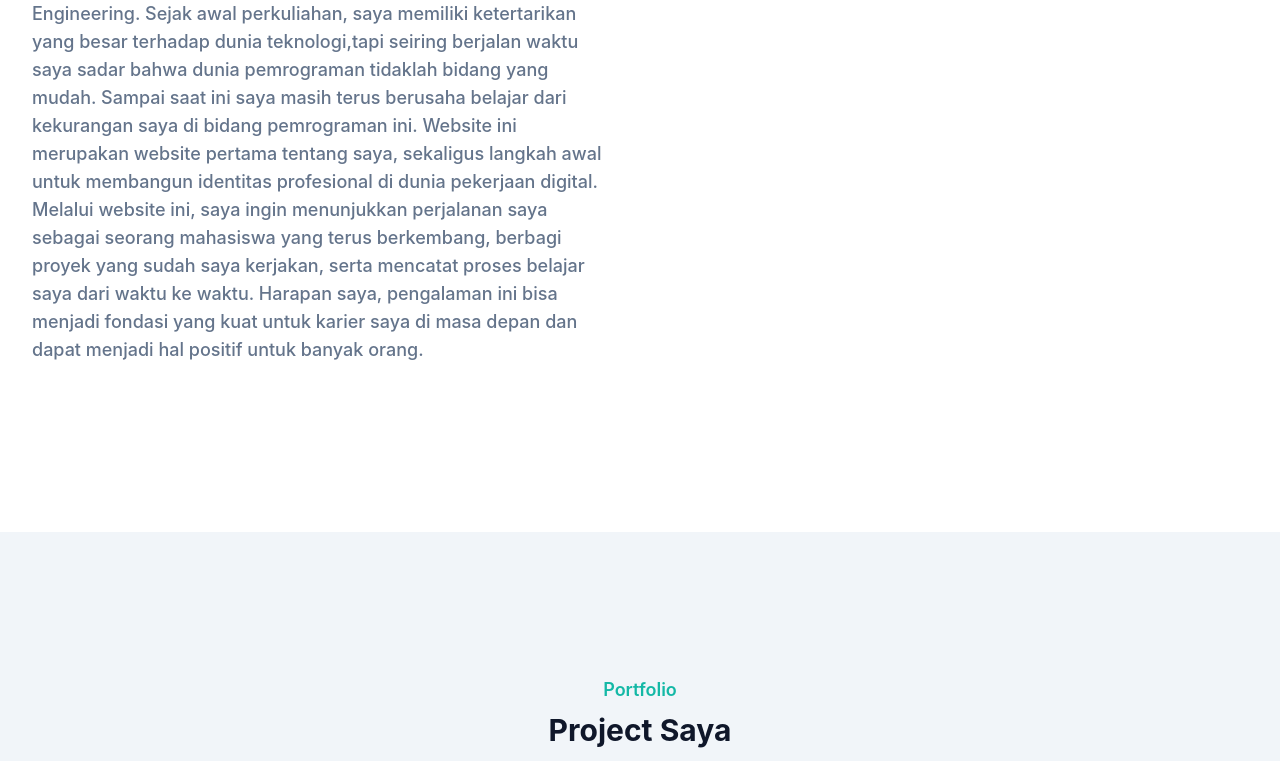
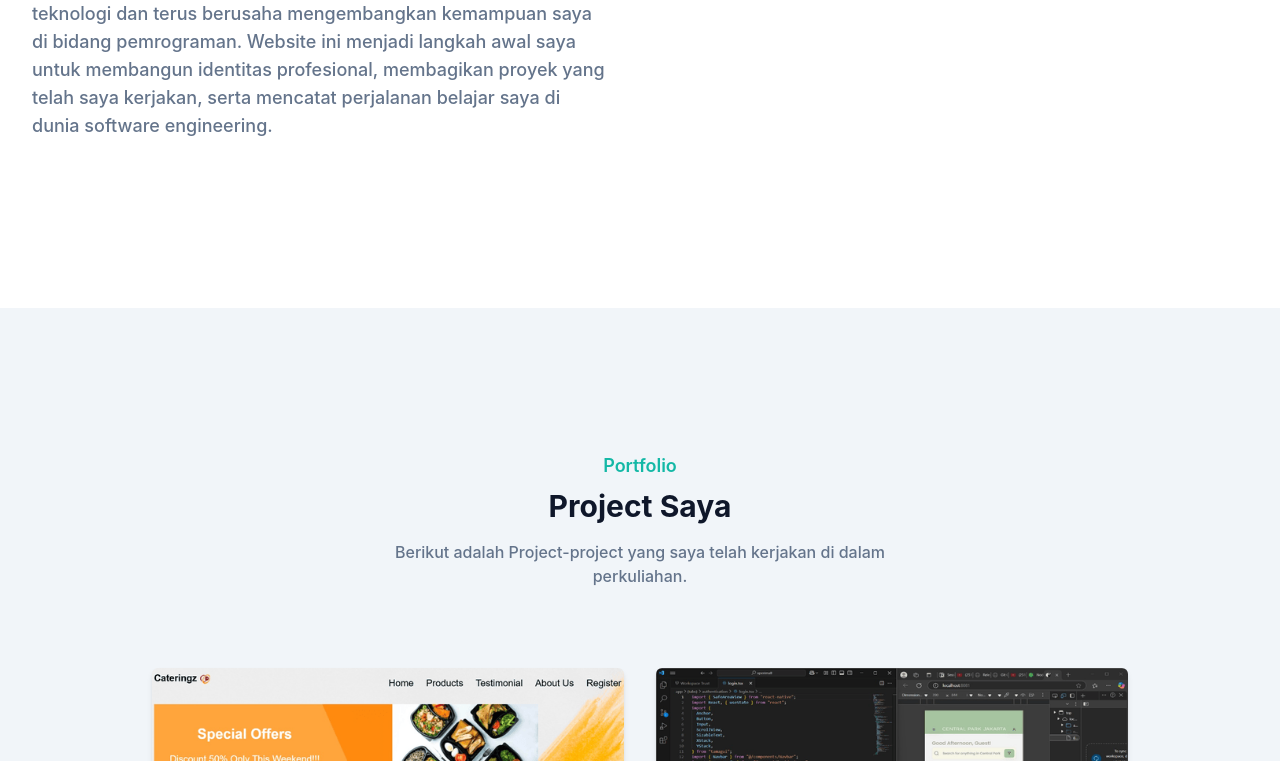
Before and after one commit to 7uannn/PortfolioWeb-tailwind-css, a website: page index.html in a window 1280 px wide. Shown: the part 1119-1880 px from the top of the page. Drawn offline with Linux system fonts and the light colour scheme.

Commit message:
update beberapa teks

```diff
--- a/index.html
+++ b/index.html
@@ -90,13 +90,11 @@
                 <div class="w-full px-4 mb-10 lg:w-1/2">
                     <h4 class="font-bold uppercase text-primary text-lg mb-3">Tentang Saya</h4>
                     <h2 class="font-bold text-dark text-3xl mb-5 max-w-md lg:text-4xl">Cari Tahu Tentang Saya lebih dalam lagi!</h2>
-                    <p class="font-medium text-base text-secondary max-w-xl lg:text-lg">Nama saya Juan Farrel Napitupulu. Saat ini saya adalah mahasiswa Universitas Bina Nusantara (Binus),
-                        Kemanggisan, Jurusan Computer Science dengan penjurusan di bidang Software Engineering.
-                        Sejak awal perkuliahan, saya memiliki ketertarikan yang besar terhadap dunia teknologi,tapi seiring berjalan waktu saya sadar bahwa dunia pemrograman tidaklah bidang yang mudah.
-                        Sampai saat ini saya masih terus berusaha belajar dari kekurangan saya di bidang pemrograman ini. Website ini merupakan website pertama tentang saya, sekaligus langkah awal untuk membangun identitas profesional di dunia pekerjaan digital.
-                        Melalui website ini, saya ingin menunjukkan perjalanan saya sebagai seorang mahasiswa yang terus berkembang, berbagi proyek yang sudah saya kerjakan, serta mencatat proses belajar saya dari waktu ke waktu.
-                        Harapan saya, pengalaman ini bisa menjadi fondasi yang kuat untuk karier saya di masa depan dan dapat menjadi hal positif untuk banyak orang.
-                        </p>
+                    <p class="font-medium text-base text-secondary max-w-xl lg:text-lg">
+                        Halo! Saya Juan Farrel Napitupulu, mahasiswa Computer Science – Software Engineering di Universitas Bina Nusantara (Binus), Kemanggisan.
+                        Saya memiliki ketertarikan besar pada dunia teknologi dan terus berusaha mengembangkan kemampuan saya di bidang pemrograman.
+                        Website ini menjadi langkah awal saya untuk membangun identitas profesional, membagikan proyek yang telah saya kerjakan, serta mencatat perjalanan belajar saya di dunia software engineering.
+                    </p>
                 </div>
                 <div class="w-full px-4 lg:w-1/2">
                     <h3 class="font-semibold text-dark text-2xl mb-4 lg:text-3xl lg:pt-10">Social Media</h3>
@@ -257,8 +255,8 @@
         <div class="container">
             <div class="flex flex-wrap">
                 <div class="w-full px-4 mb-12 text-slate-300 font-medium md:w-1/3">
-                    <h2 class="font-bold text-4xl text-white mb-5">WPU</h2>
-                    <h3 class="font-bold text-2xl mb-2">Hubungi Kami</h3>
+                    <h2 class="font-bold text-4xl text-white mb-5">Ju</h2>
+                    <h3 class="font-bold text-2xl mb-2">Hubungi Saya</h3>
                     <p>jfnapit@gmail.com</p>
                     <p>Jl.Rawa Selatan 1 No.11</p>
                     <p>Jakarta</p>
```
